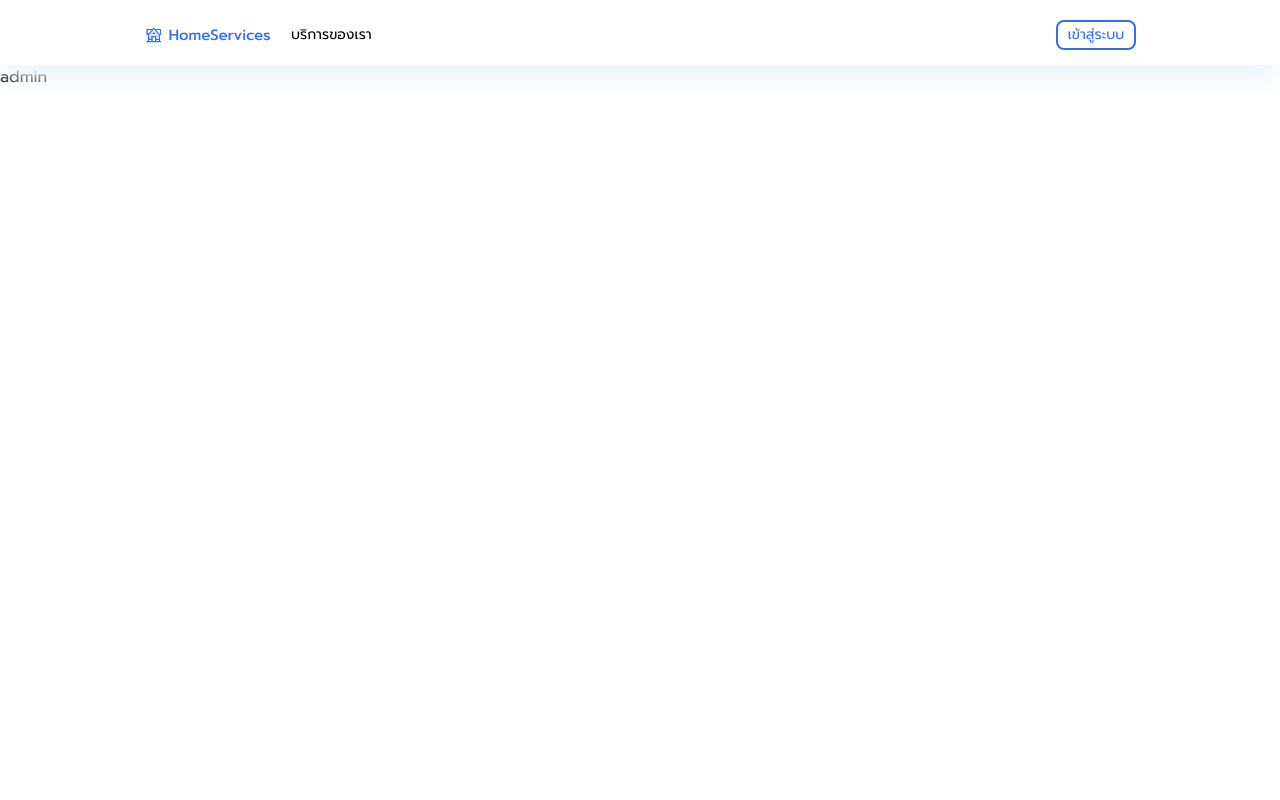
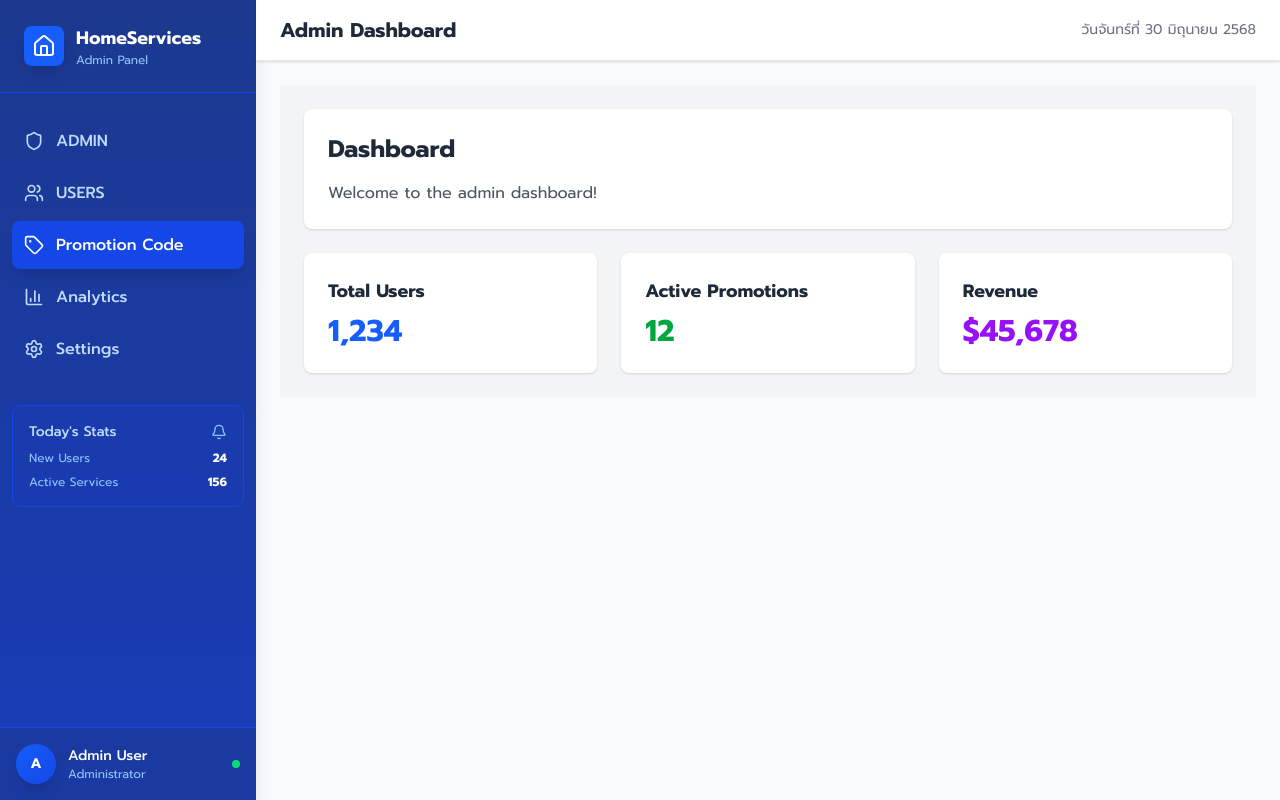
Before and after one commit to DnopPondz/home, a Next.js app: page /page/admin/dashboard in a window 1280 px wide. Built offline with nearby package versions, Linux system fonts and the light colour scheme.

Commit message:
feat: create admin page

```diff
--- /dev/null
+++ b/src/app/components/NavigationSwitcher.js
@@ -0,0 +1,26 @@
+'use client';
+
+import { usePathname } from 'next/navigation';
+import Navbar from './navbar';
+import AdminSidebar from './adminSidebar';
+
+export default function NavigationSwitcher() {
+  const pathname = usePathname();
+  const isAdminPage = pathname.startsWith('/page/admin');
+
+  if (isAdminPage) {
+    // แสดง Sidebar ในหน้า Admin
+    return (
+      <div className="hidden">
+        <AdminSidebar />
+      </div>
+    );
+  }
+
+  // แสดง Navbar ปกติ
+  return (
+    <div className="font-prompt sticky top-0 z-50">
+      <Navbar />
+    </div>
+  );
+}
--- /dev/null
+++ b/src/app/components/adminSidebar.js
@@ -0,0 +1,125 @@
+'use client';
+
+import { usePathname } from 'next/navigation';
+import Navbar from './navbar';
+import { Home, Users, Tag, Shield, Settings, BarChart3, Bell } from 'lucide-react';
+
+const AdminSidebar = () => {
+    const menuItems = [
+        { icon: Shield, label: 'ADMIN', active: false },
+        { icon: Users, label: 'USERS', active: false },
+        { icon: Tag, label: 'Promotion Code', active: true },
+        { icon: BarChart3, label: 'Analytics', active: false },
+        { icon: Settings, label: 'Settings', active: false }
+    ];
+
+    return (
+        <div className="w-64 bg-gradient-to-b from-blue-900 to-blue-800 h-full text-white shadow-xl flex flex-col">
+            {/* Header */}
+            <div className="p-6 border-b border-blue-700 flex-shrink-0">
+                <div className="flex items-center space-x-3">
+                    <div className="w-10 h-10 bg-blue-600 rounded-lg flex items-center justify-center shadow-lg">
+                        <Home className="w-6 h-6 text-white" />
+                    </div>
+                    <div>
+                        <h1 className="text-lg font-bold">HomeServices</h1>
+                        <p className="text-xs text-blue-300">Admin Panel</p>
+                    </div>
+                </div>
+            </div>
+
+            {/* Navigation Menu */}
+            <nav className="flex-1 mt-6 px-3">
+                <div className="space-y-1">
+                    {menuItems.map((item, index) => {
+                        const Icon = item.icon;
+                        return (
+                            <div key={index} className="group">
+                                <div className={`
+                                    flex items-center space-x-3 px-3 py-3 rounded-lg cursor-pointer transition-all duration-200
+                                    ${item.active
+                                        ? 'bg-blue-700 text-white shadow-lg'
+                                        : 'text-blue-200 hover:text-white hover:bg-blue-700/50'
+                                    }
+                                `}>
+                                    <Icon className="w-5 h-5" />
+                                    <span className="font-medium">{item.label}</span>
+                                </div>
+                            </div>
+                        );
+                    })}
+                </div>
+
+                {/* Stats Section */}
+                <div className="mt-8">
+                    <div className="bg-blue-800/50 rounded-lg p-4 border border-blue-700">
+                        <div className="flex items-center justify-between mb-2">
+                            <span className="text-sm font-medium text-blue-200">Today's Stats</span>
+                            <Bell className="w-4 h-4 text-blue-300" />
+                        </div>
+                        <div className="space-y-2">
+                            <div className="flex justify-between">
+                                <span className="text-xs text-blue-300">New Users</span>
+                                <span className="text-xs font-semibold text-white">24</span>
+                            </div>
+                            <div className="flex justify-between">
+                                <span className="text-xs text-blue-300">Active Services</span>
+                                <span className="text-xs font-semibold text-white">156</span>
+                            </div>
+                        </div>
+                    </div>
+                </div>
+            </nav>
+
+            {/* Bottom section */}
+            <div className="p-4 border-t border-blue-700 bg-blue-900/50 flex-shrink-0">
+                <div className="flex items-center space-x-3">
+                    <div className="w-10 h-10 bg-gradient-to-br from-blue-600 to-blue-700 rounded-full flex items-center justify-center shadow-lg">
+                        <span className="text-sm font-bold text-white">A</span>
+                    </div>
+                    <div className="flex-1">
+                        <div className="text-sm font-medium text-white">Admin User</div>
+                        <div className="text-xs text-blue-300">Administrator</div>
+                    </div>
+                    <div className="w-2 h-2 bg-green-400 rounded-full"></div>
+                </div>
+            </div>
+        </div>
+    );
+};
+
+export default function NavigationSwitcher({ children }) {
+  const pathname = usePathname();
+  const isAdminPage = pathname.startsWith('/page/admin');
+
+  if (isAdminPage) {
+    return (
+      <div className="h-screen flex bg-gray-50">
+        {/* Sidebar - Fixed width */}
+        <AdminSidebar />
+
+        {/* Main content area - Takes remaining space */}
+        <div className="">
+          {/* Content - Scrollable */}
+          <main className="">
+            <div className="">
+              {children}
+            </div>
+          </main>
+        </div>
+      </div>
+    );
+  }
+
+  // แสดง Navbar ปกติสำหรับหน้าอื่นๆ
+  return (
+    <div className="">
+      <div className="">
+        <Navbar />
+      </div>
+      <main className="">
+        {children}
+      </main>
+    </div>
+  );
+}
--- a/src/app/layout.js
+++ b/src/app/layout.js
@@ -4,6 +4,7 @@ import Navbar from "./components/navbar";
 import FooterPage from "./components/footer/footer-login";
 import { AuthProvider } from "./context/AuthContext";
 import Head from "next/head";
+import NavigationSwitcher from "./components/NavigationSwitcher";
 
 // โหลดฟอนต์
 const geistSans = Geist({
@@ -40,12 +41,12 @@ export default function RootLayout({ children }) {
     <html lang="th" className={prompt.variable}>
       <body className="font-sans">
         <AuthProvider>
-          <div className="font-prompt sticky top-0 z-50">
-            <Navbar />
-          </div>
-          <div className="">
+         <AuthProvider>
+          <NavigationSwitcher />
+          <main className="">
             {children}
-          </div>
+          </main>
+        </AuthProvider>
         </AuthProvider>
       </body>
     </html>
--- a/src/app/page/admin/dashboard/page.js
+++ b/src/app/page/admin/dashboard/page.js
@@ -1,11 +1,39 @@
-"use client"
+// pages/admin/dashboard.js หรือ app/page/admin/dashboard/page.js
+import NavigationSwitcher from '../../../components/NavigationSwitcher';
 
-const AdminPage = () =>{
-    return(
-        <div className="w-full">
-            admin
+export default function AdminDashboard() {
+  return (
+    <div>
+      {/* Main Content - เว้นพื้นที่สำหรับ sidebar */}
+      <div className=" bg-gray-100">
+
+        {/* Content */}
+        <div className="p-6">
+          <div className="space-y-6">
+            <div className="bg-white rounded-lg shadow p-6">
+              <h2 className="text-2xl font-bold text-gray-800 mb-4">Dashboard</h2>
+              <p className="text-gray-600">Welcome to the admin dashboard!</p>
+            </div>
+
+            <div className="grid grid-cols-1 md:grid-cols-2 lg:grid-cols-3 gap-6">
+              <div className="bg-white rounded-lg shadow p-6">
+                <h3 className="text-lg font-semibold text-gray-800 mb-2">Total Users</h3>
+                <p className="text-3xl font-bold text-blue-600">1,234</p>
+              </div>
+
+              <div className="bg-white rounded-lg shadow p-6">
+                <h3 className="text-lg font-semibold text-gray-800 mb-2">Active Promotions</h3>
+                <p className="text-3xl font-bold text-green-600">12</p>
+              </div>
+
+              <div className="bg-white rounded-lg shadow p-6">
+                <h3 className="text-lg font-semibold text-gray-800 mb-2">Revenue</h3>
+                <p className="text-3xl font-bold text-purple-600">$45,678</p>
+              </div>
+            </div>
+          </div>
         </div>
-    )
+      </div>
+    </div>
+  );
 }
-
-export default AdminPage
--- /dev/null
+++ b/src/app/page/admin/layout.js
@@ -0,0 +1,44 @@
+'use client';
+
+import AdminSidebar from '@/app/components/adminSidebar.js'; // เปลี่ยน path ตามจริง
+import { usePathname } from 'next/navigation';
+
+export default function AdminLayout({ children }) {
+  const pathname = usePathname();
+
+  return (
+    <div className="h-screen flex bg-gray-50">
+      {/* Sidebar */}
+      <AdminSidebar />
+
+      {/* Main Content */}
+      <div className="flex-1 flex flex-col">
+        {/* Header */}
+        <header className="bg-white shadow-sm border-b border-gray-200 px-6 py-4 flex-shrink-0">
+          <div className="flex items-center justify-between">
+            <h1 className="text-xl font-semibold text-gray-800">
+              Admin Dashboard
+            </h1>
+            <div className="flex items-center space-x-4">
+              <span className="text-sm text-gray-500">
+                {new Date().toLocaleDateString('th-TH', {
+                  weekday: 'long',
+                  year: 'numeric',
+                  month: 'long',
+                  day: 'numeric',
+                })}
+              </span>
+            </div>
+          </div>
+        </header>
+
+        {/* Page Content */}
+        <main className="flex-1 overflow-y-auto p-6">
+          <div className="max-w-7xl mx-auto">
+            {children}
+          </div>
+        </main>
+      </div>
+    </div>
+  );
+}
--- a/src/app/page/admin/manage/page.js
+++ b/src/app/page/admin/manage/page.js
@@ -83,7 +83,7 @@ const ConfirmDialog = ({ isOpen, onClose, onConfirm, title, message }) => {
     <div className="fixed inset-0 z-50 flex items-center justify-center">
       {/* Backdrop */}
       <div
-        className="fixed inset-0 bg-black bg-opacity-20 backdrop-blur-sm animate-fade-in"
+        className="fixed inset-0 bg-opacity-20 backdrop-blur-sm animate-fade-in"
         onClick={onClose}
       />
 
```
Also changed, not shown: src/app/api/register/route.js (line endings or trailing spaces).
